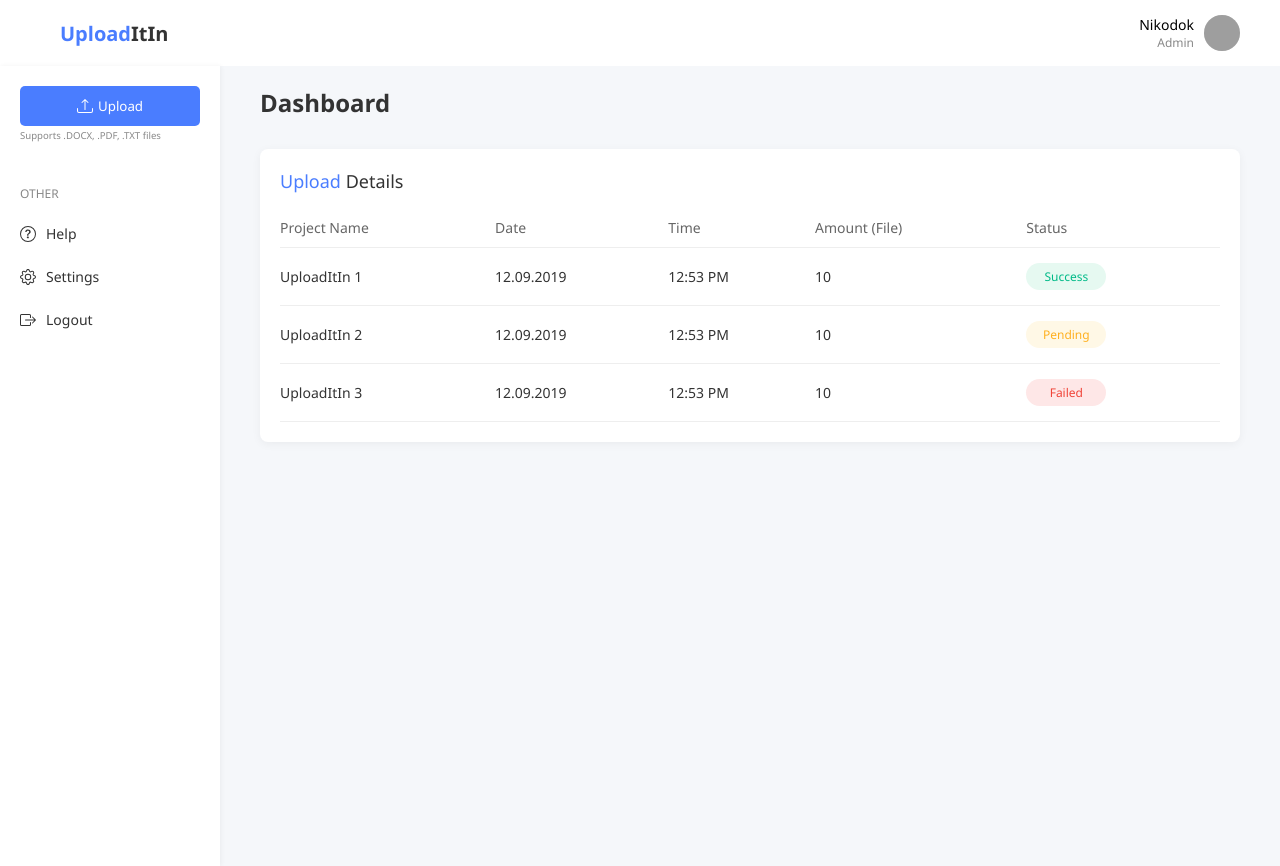
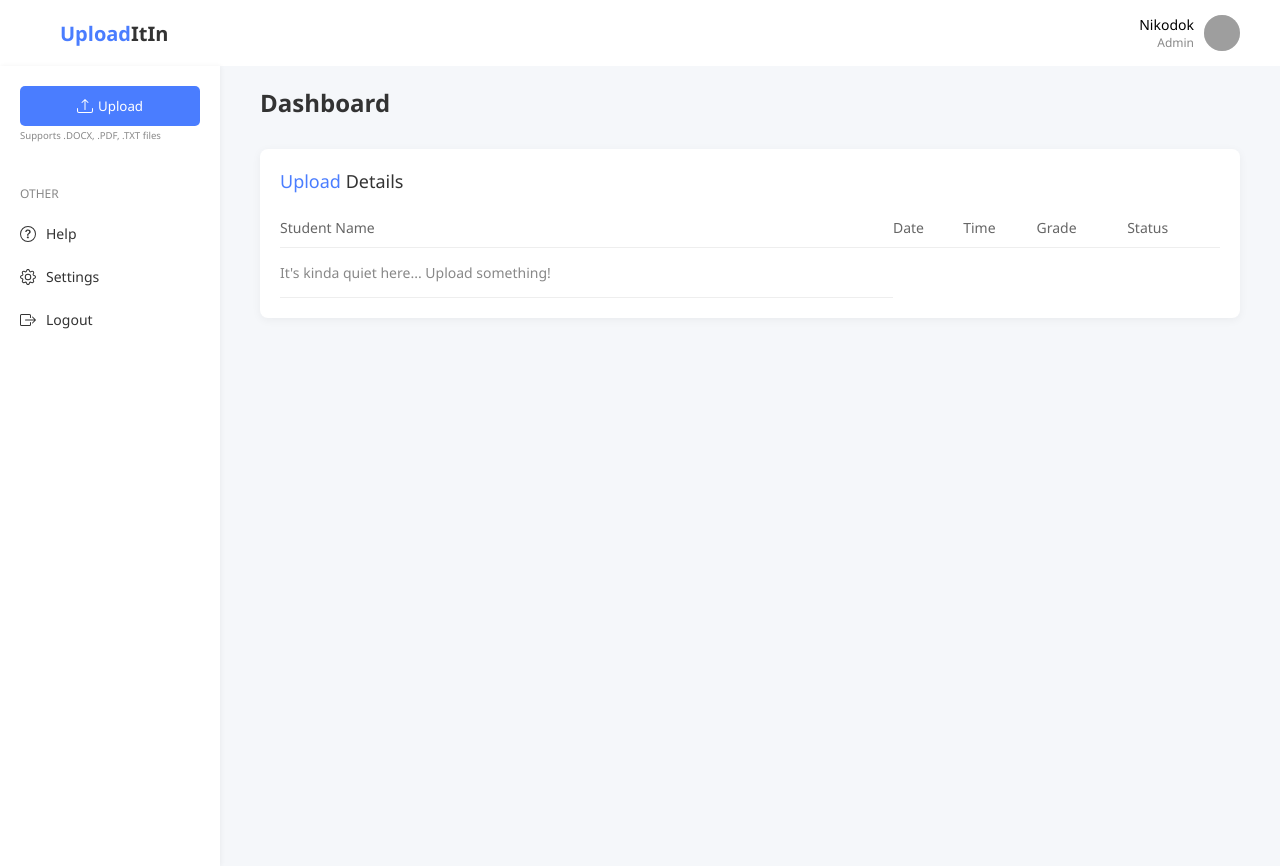
Before and after one commit to richielagito/Upload_It_In, a Flask app: page / in a window 1280 px wide. Run offline with Flask 3, Linux system fonts and the light colour scheme; grey boxes are pictures that could not be loaded.

Commit message:
update frontend

```diff
--- a/static/index.js
+++ b/static/index.js
@@ -5,6 +5,12 @@
 const mobileMenuToggle = document.querySelector(".mobile-menu-toggle");
 const mobileNav = document.querySelector(".mobile-nav");
 const mobileNavClose = document.querySelector(".mobile-nav-close");
+const loading = document.querySelector(".loading");
+const uploadBtnForm = document.querySelector(".form-upload-btn");
+const uploadForm = document.querySelector(".upload-form");
+const formSubmitBtn = document.querySelector(".form-submit");
+
+let isLoading = false;
 
 // Open Modal
 uploadBtn.addEventListener("click", function () {
@@ -42,3 +48,61 @@
         menu.classList.remove("show");
     }
 });
+
+// Upload Function
+document.querySelector(".upload-form").addEventListener("submit", async function (e) {
+    e.preventDefault();
+    const form = e.target;
+    const formData = new FormData(form);
+
+    isLoading = true;
+    if (loading) {
+        loading.classList.add("active");
+    }
+    if (uploadBtnForm) {
+        uploadBtnForm.classList.remove("active");
+    }
+    formSubmitBtn.setAttribute("disabled", "true");
+
+    const response = await fetch("/grade", {
+        method: "POST",
+        body: formData,
+    });
+
+    if (response.ok) {
+        const results = await response.json();
+        updateDashboardTable(results);
+        isLoading = false;
+        if (loading) {
+            loading.classList.remove("active");
+        }
+        if (uploadBtnForm) {
+            uploadBtnForm.classList.add("active");
+        }
+        formSubmitBtn.setAttribute("disabled", "false");
+        uploadModal.classList.remove("active");
+        form.reset();
+    } else {
+        alert("Gagal upload!");
+    }
+});
+
+function updateDashboardTable(results) {
+    const tbody = document.querySelector(".main-content table tbody");
+    tbody.innerHTML = "";
+
+    results.forEach((item, idx) => {
+        const tr = document.createElement("tr");
+        tr.innerHTML = `
+            <td>${item.name}</td>
+            <td>${new Date().toLocaleDateString()}</td>
+            <td>${new Date().toLocaleTimeString("id-ID", {
+                hour: "2-digit",
+                minute: "2-digit",
+            })}</td>
+            <td>${item.grade} (${item.similarity})</td>
+            <td><span class="status-pill status-granted">Success</span></td>
+        `;
+        tbody.appendChild(tr);
+    });
+}
--- a/templates/index.html
+++ b/templates/index.html
@@ -99,35 +99,15 @@
                     <table>
                         <thead>
                             <tr>
-                                <th>Project Name</th>
+                                <th>Student Name</th>
                                 <th>Date</th>
                                 <th>Time</th>
-                                <th>Amount (File)</th>
+                                <th>Grade</th>
                                 <th>Status</th>
                             </tr>
                         </thead>
                         <tbody>
-                            <tr>
-                                <td>UploadItIn 1</td>
-                                <td>12.09.2019</td>
-                                <td>12:53 PM</td>
-                                <td>10</td>
-                                <td><span class="status-pill status-granted">Success</span></td>
-                            </tr>
-                            <tr>
-                                <td>UploadItIn 2</td>
-                                <td>12.09.2019</td>
-                                <td>12:53 PM</td>
-                                <td>10</td>
-                                <td><span class="status-pill status-pending">Pending</span></td>
-                            </tr>
-                            <tr>
-                                <td>UploadItIn 3</td>
-                                <td>12.09.2019</td>
-                                <td>12:53 PM</td>
-                                <td>10</td>
-                                <td><span class="status-pill status-rejected">Failed</span></td>
-                            </tr>
+                            <td style="color: #888888">It's kinda quiet here... Upload something!</td>
                         </tbody>
                     </table>
                 </div>
@@ -146,10 +126,13 @@
                                 <input class="form-input" type="file" id="guruFile" name="guru" accept=".docx, .pdf, .txt" required />
                             </div>
                             <div class="form-group">
-                                <label class="form-label" for="muridFile">File Murid (DOCX, PDF, TXT):</label>
+                                <label class="form-label" for="muridFile">File Murid (DOCX, PDF, TXT) (Multiple):</label>
                                 <input class="form-input" type="file" id="muridFile" name="murid" accept=".docx, .pdf, .txt" multiple required />
                             </div>
-                            <button class="form-submit" type="submit">Upload</button>
+                            <button class="form-submit" type="submit" disabled="false">
+                                <div class="loading"></div>
+                                <div class="form-upload-btn active">Upload</div>
+                            </button>
                         </form>
                     </div>
                 </div>
```
Also changed, not shown: static/index.css (+31 -0 lines).
